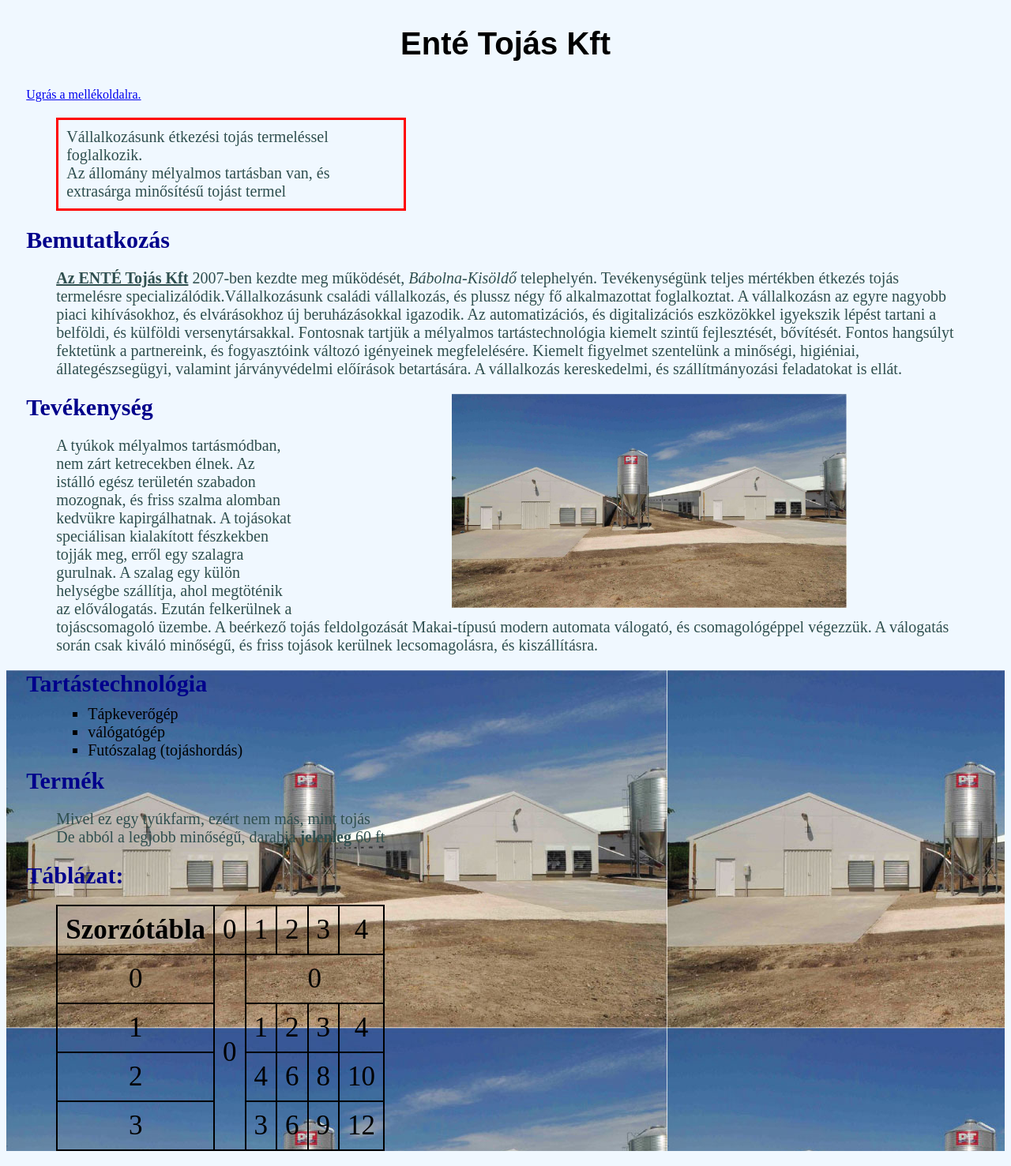
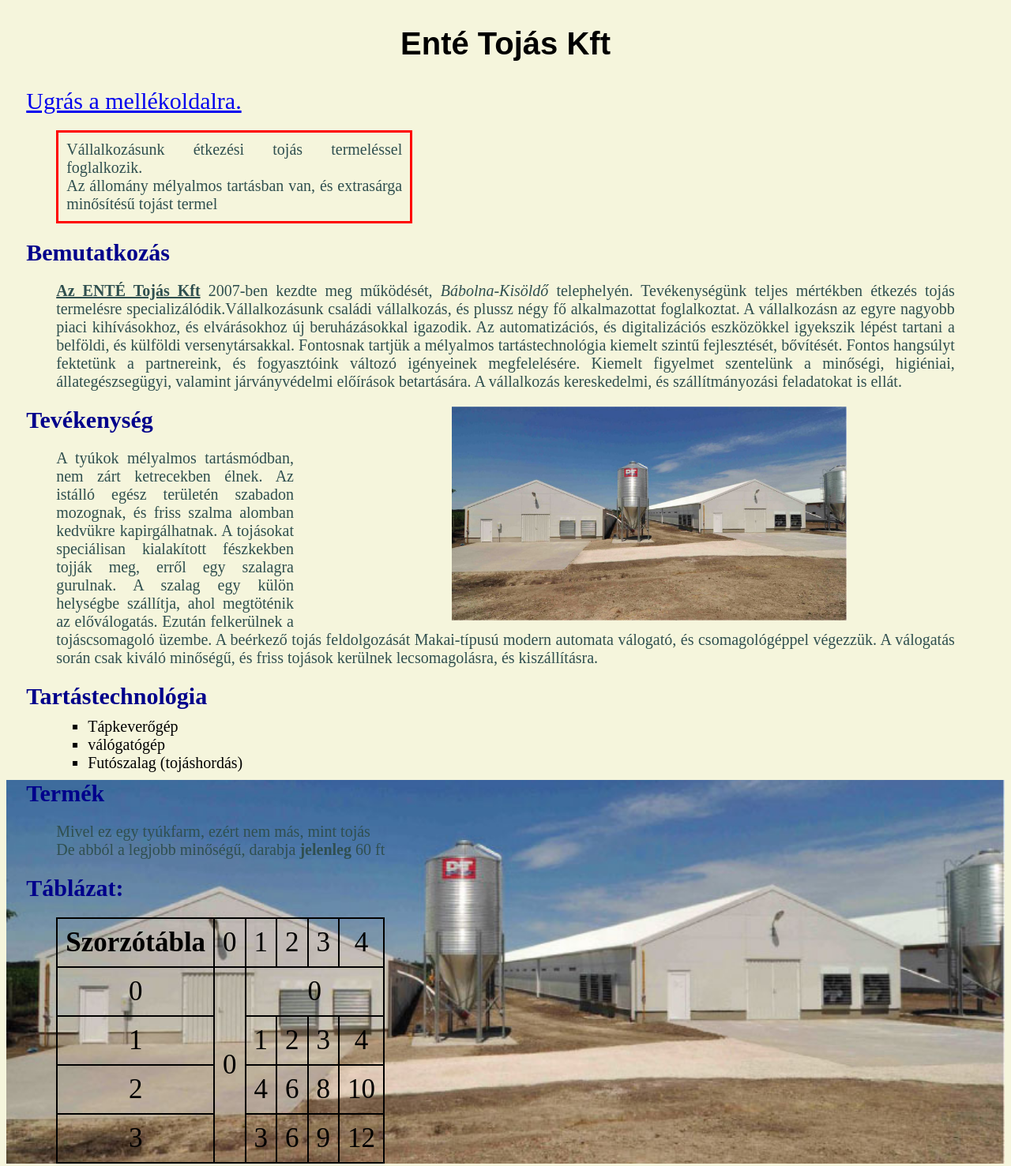
Before and after one commit to PopDavid/popdavid.github.io, a plain HTML site: page index.html in a window 1280 px wide. Shown: the whole page at 79% size. Drawn offline with Linux system fonts and the light colour scheme.

Commit message:
vegso simitasok2

```diff
--- a/formazas.css
+++ b/formazas.css
@@ -1,7 +1,8 @@
+    body{background-color: beige;}
     h2{text-align: center;
         font-size: 40px;
-        font-family: Arial, Helvetica, sans-serif}
-
+        font-family: Arial, Helvetica, sans-serif
+    }
     h1{
         font-size: 30px;
         margin: 10px 2%;
@@ -9,18 +10,30 @@
      p{
         font-size: 20px;
         margin: 20px 5%;
-            color:darkslategrey}
+        color:darkslategrey;
+        text-align: justify;
+    }
     .kozeprehelyezes {text-align: center;}
     .kulsobehuzas1{margin: 30px 5%;}
     .kulsobehuzas2{margin: 10px 2%}
-            .kekkeret1{border: 20px solid blue; padding: 10px;}
-            .piroskeret1{border: 3px solid red; padding: 10px;}
+    .kulsobehuzas3{margin: 20px 5%;}
+    .jobbehuzas1{margin-right: 60%;}
+    .kekkeret1{border: 20px solid lightblue; padding: 10px; width: 425px;}
+    .piroskeret1{border: 3px solid red; padding: 10px; width: 425px;}
+    .piroskeret2{border: 20px solid orangered; padding: 10px; width: 425px;}
     .belsobehuzas1{padding: 10px;}
     .betumeret1{font-size: 20px}
     .betumeret2{font-size: 25px}
+    .betumeret3{font-size: 30px}
+    .jobbszoveg{float: right;}
+    #hatterkekszin{background-color: lightblue;}
+    #hatterpirosszin{background-color: orangered;}
     #hatterkep{
         background-image: url(telepkép.png);
-
+        background-size: cover;
+        background-position: center;
+        background-repeat: no-repeat;
+        background-attachment: fixed;
     }
     img{
         float: right;
--- a/index.html
+++ b/index.html
@@ -9,10 +9,10 @@
 
 </head>
 
-<body style="background-color:aliceblue;">
+<body>
     <h2><b>Enté Tojás Kft</b>   </h2>
-    <a href="másikoldal.html" style="margin: 10px 2%;">Ugrás a mellékoldalra.</a>
-    <p class="piroskeret1 belsobehuzas1" style="margin-right: 60%;">Vállalkozásunk étkezési tojás termeléssel foglalkozik.
+    <a href="másikoldal.html" class="kulsobehuzas2 betumeret3">Ugrás a mellékoldalra.</a>
+    <p class="piroskeret1 belsobehuzas1 jobbehuzas1 " >Vállalkozásunk étkezési tojás termeléssel foglalkozik.
         <br>  Az állomány mélyalmos tartásban van, és extrasárga minősítésű tojást termel</p>
      <h1>Bemutatkozás</h1>
     <p> <b> <u>Az ENTÉ Tojás Kft</u> </b> 2007-ben kezdte meg működését, <i>Bábolna-Kisöldő</i> telephelyén. Tevékenységünk teljes mértékben étkezés tojás termelésre specializálódik.Vállalkozásunk családi vállalkozás, és plussz négy fő alkalmazottat foglalkoztat. A vállalkozásn az egyre nagyobb piaci kihívásokhoz, és elvárásokhoz új beruházásokkal igazodik. Az automatizációs, és digitalizációs eszközökkel igyekszik lépést tartani a belföldi, és külföldi versenytársakkal. Fontosnak tartjük a mélyalmos tartástechnológia kiemelt szintű fejlesztését, bővítését. Fontos hangsúlyt fektetünk a partnereink, és fogyasztóink változó igényeinek megfelelésére. Kiemelt figyelmet szentelünk a minőségi, higiéniai, állategészsegügyi, valamint járványvédelmi előírások betartására. A vállalkozás kereskedelmi, és szállítmányozási feladatokat is ellát. </p>
@@ -20,14 +20,14 @@
     <h1 >Tevékenység</h1>
     <p>A tyúkok mélyalmos tartásmódban, nem zárt ketrecekben élnek. Az istálló egész területén szabadon mozognak, és friss szalma alomban kedvükre kapirgálhatnak. A tojásokat speciálisan kialakított fészkekben tojják meg, erről egy szalagra gurulnak. A szalag egy külön helységbe szállítja, ahol megtöténik az előválogatás. Ezután felkerülnek a tojáscsomagoló üzembe. A beérkező tojás feldolgozását Makai-típusú modern automata válogató, és csomagológéppel végezzük. A válogatás során csak kiváló minőségű, és friss tojások kerülnek lecsomagolásra, és kiszállításra.  </p>
 
-    <div id="hatterkep"> <h1>Tartástechnológia </h1>
+     <h1>Tartástechnológia </h1>
             <ul>
                 <li class="betumeret1">Tápkeverőgép</li>
                 <li class="betumeret1">válógatógép</li>
                 <li class="betumeret1">Futószalag (tojáshordás)</li>
             </ul>
 
-    <h1 >Termék</h1>
+    <div id="hatterkep"><h1 >Termék</h1>
     <p>Mivel ez egy tyúkfarm, ezért nem más, mint tojás
         <br>
     De abból a legjobb minőségű, darabja <span > <b>jelenleg</b></span>  60 ft </p>
@@ -72,6 +72,6 @@
     </tr>
 </table>
 </p>
-    </div>
+
 </body>
 </html>
```
Also changed, not shown: másikoldal.html (+9 -9 lines). Lines whose indentation alone changed are shown as unchanged.
